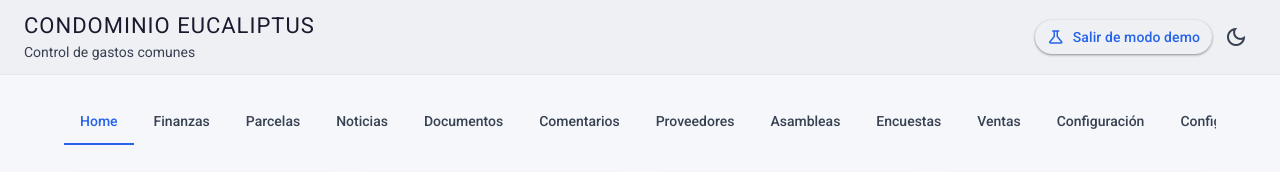
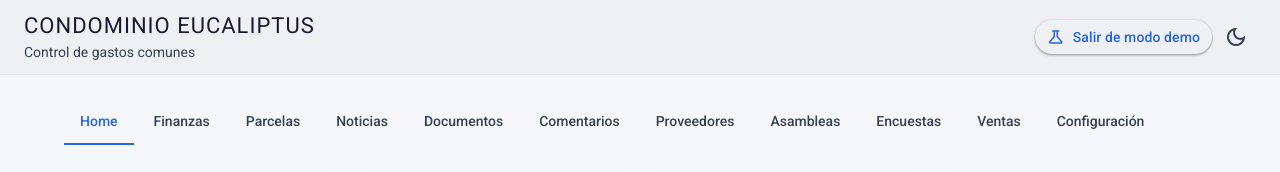
Before and after one commit to ro4dev/condominio-los-eucaliptus-react, a React (Vite) app: page / in a window 1280 px wide. Shown: the top 172 px of the page. Built offline with nearby package versions, Linux system fonts and the light colour scheme; no server answers.

Commit message:
Migración completa: README/CHANGELOG y fix tab Configuración duplicada

```diff
--- a/src/components/layout/tabs.ts
+++ b/src/components/layout/tabs.ts
@@ -29,5 +29,4 @@ export const TABS: TabDef[] = [
   { id: 'encuestas', label: 'Encuestas', implemented: true },
   { id: 'publicaciones', label: 'Ventas', implemented: true },
   { id: 'config', label: 'Configuración', implemented: true },
-  { id: 'config', label: 'Configuración', implemented: false },
 ];
```
Also changed, not shown: 2 other files (tests, documents, lock files or other folders).
